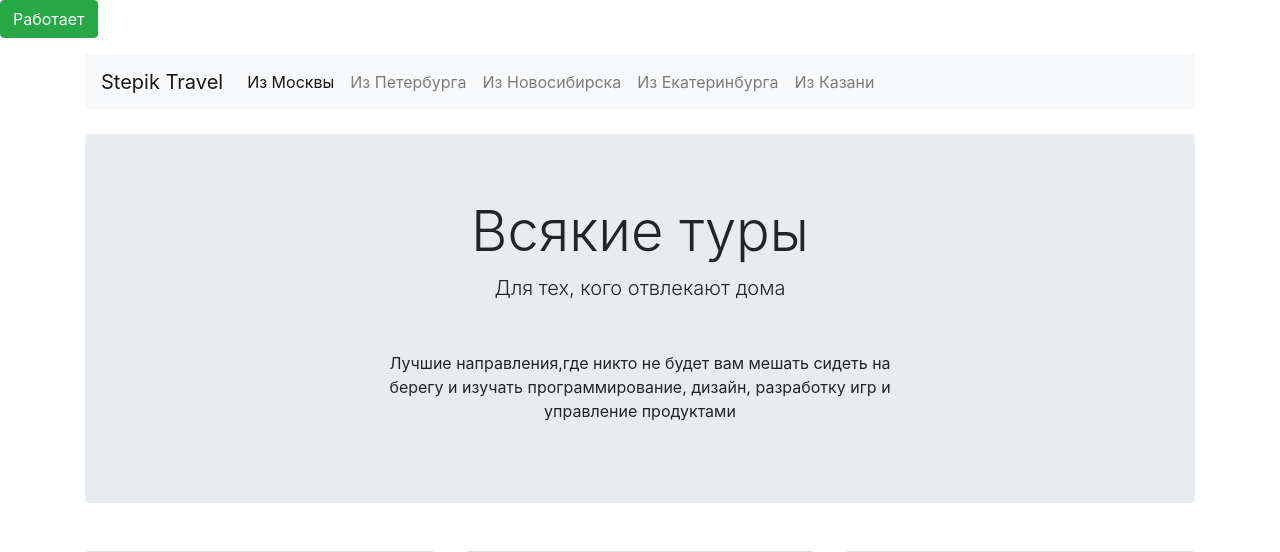
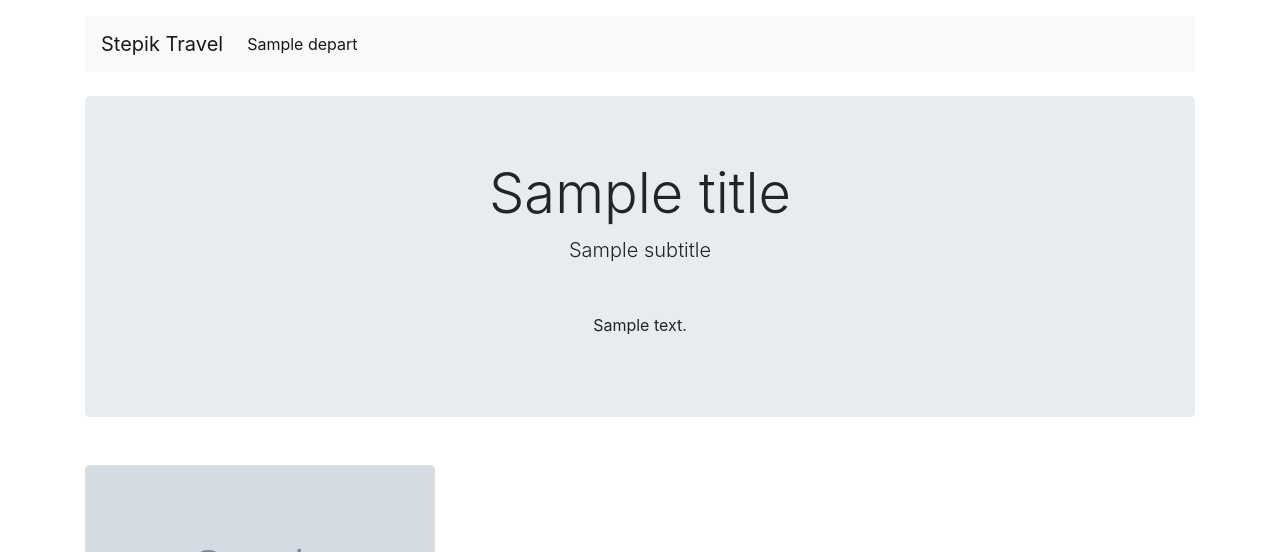
Before and after one commit to veegaaa/flask-travel-app, a Flask app: template templates/index.html in a window 1280 px wide. Shown: the top 552 px of the page. Run offline with Flask 2, Linux system fonts and the light colour scheme; the template is opened without the code that fills it: most values are stand-ins (such as "Sample title", 1, 10 or a date in 2020); grey boxes marked "Sample" are stand-in pictures; some libraries are stand-ins or nearby versions; grey boxes are pictures that could not be loaded.

Commit message:
* Add content_data.py * Adapt template to content_data.py (add Jinja)

```diff
--- a/app.py
+++ b/app.py
@@ -1,11 +1,18 @@
 from flask import Flask
 from flask import render_template
+from data import content_data
 
 app = Flask(__name__)
 
 @app.route("/")
 def template_index():
-    return render_template("index.html")
+    return render_template("index.html",
+                           title=content_data.title,
+                           departures=content_data.departures,
+                           subtitle=content_data.subtitle,
+                           description=content_data.description,
+                           tours=content_data.tours,
+                           )
 
 @app.route("/departure/<int:num_depart>")
 def template_departure(num_depart):
--- a/data/content_data.py
+++ b/data/content_data.py
@@ -1,4 +1,4 @@
-title = "Stepik Travel"
+title = "Travel"
 subtitle = "Для тех, кого отвлекают дома"
 description = "Лучшие направления, где никто не будет вам мешать сидеть на берегу и изучать программирование, дизайн, разработку игр и управление продуктами"
 departures = {"msk":"Из Москвы","spb":"Из Петербурга","nsk":"Из Новосибирска","ekb":"Из Екатеринбурга","kazan":"Из Казани"}
--- a/templates/index.html
+++ b/templates/index.html
@@ -8,7 +8,6 @@
 </head>
 
 <body>
-<a href="#" class="btn btn-success">Работает</a>
   <header class="container mt-3">
     <nav class="navbar navbar-expand-lg navbar-light bg-light">
       <a class="navbar-brand" href="#">Stepik Travel</a>
@@ -17,21 +16,11 @@
       </button>
       <div class="collapse navbar-collapse" id="navbarNav">
         <ul class="navbar-nav">
+          {% for depart in departures.values() %}
           <li class="nav-item active">
-            <a class="nav-link" href="#">Из Москвы</a>
+            <a class="nav-link" href="#">{{ depart }}</a>
           </li>
-          <li class="nav-item">
-            <a class="nav-link" href="#">Из Петербурга</a>
-          </li>
-          <li class="nav-item">
-            <a class="nav-link" href="#">Из Новосибирска</a>
-          </li>
-          <li class="nav-item">
-            <a class="nav-link" href="#">Из Екатеринбурга</a>
-          </li>
-          <li class="nav-item">
-            <a class="nav-link" href="#">Из Казани</a>
-          </li>
+          {% endfor %}
         </ul>
       </div>
     </nav>
@@ -39,84 +28,26 @@
   <main class="container mt-3">
     <!-- HERO -->
     <section class="jumbotron text-center mt-4">
-      <h1 class="display-4">Всякие туры</h1>
-      <p class="lead">Для тех, кого отвлекают дома</p>
-      <p class="mt-5 w-50 mx-auto">Лучшие направления,где никто не будет вам мешать сидеть на берегу и изучать программирование, дизайн, разработку игр и управление продуктами</p>
+      <h1 class="display-4">{{ title }}</h1>
+      <p class="lead">{{ subtitle }}</p>
+      <p class="mt-5 w-50 mx-auto">{{ description }}</p>
     </section>
     <!-- CARDS -->
     <div class="row mt-5">
+      {% for tour_id in tours.keys()|sort(reverse=True) %}
         <div class="col-4">
           <div class="card mb-4">
             <div class="embed-responsive embed-responsive-16by9">
-             <img class="card-img-top embed-responsive-item" src="https://place-hold.it/300x200" alt="" />
+               <img class="card-img-top embed-responsive-item" src="{{ tours[tour_id]['picture'] }}" alt="{{ tour_id }}" />
             </div>
             <div class="card-body">
-            <h2 class="h5 card-title">Hotel title</h2>
-            <p class="card-text">Some quick example text to build on the card title and make up the bulk of the card's content.</p>
+              <h2 class="h5 card-title">{{ tours[tour_id]['title'] }}</h2>
+              <p class="card-text">{{ tours[tour_id]['description']|truncate(100) }}</p>
               <a href="#" class="btn btn-sm btn-primary">Подробнее</a>
             </div>
           </div>
         </div>
-      <div class="col-4">
-        <div class="card mb-4">
-          <div class="embed-responsive embed-responsive-16by9">
-             <img class="card-img-top embed-responsive-item" src="https://place-hold.it/300x200" alt="" />
-          </div>
-          <div class="card-body">
-            <h2 class="h5 card-title">Hotel title</h2>
-            <p class="card-text">Some quick example text to build on the card title and make up the bulk of the card's content.</p>
-            <a href="#" class="btn btn-sm btn-primary">Подробнее</a>
-          </div>
-        </div>
-      </div>
-      <div class="col-4">
-        <div class="card mb-4">
-          <div class="embed-responsive embed-responsive-16by9">
-             <img class="card-img-top embed-responsive-item" src="https://place-hold.it/300x200" alt="" />
-          </div>
-          <div class="card-body">
-            <h2 class="h5 card-title">Hotel title</h2>
-            <p class="card-text">Some quick example text to build on the card title and make up the bulk of the card's content.</p>
-            <a href="#" class="btn btn-sm btn-primary">Подробнее</a>
-          </div>
-        </div>
-      </div>
-      <div class="col-4">
-        <div class="card mb-4">
-          <div class="embed-responsive embed-responsive-16by9">
-             <img class="card-img-top embed-responsive-item" src="https://place-hold.it/300x200" alt="" />
-          </div>
-          <div class="card-body">
-            <h2 class="h5 card-title">Hotel title</h2>
-            <p class="card-text">Some quick example text to build on the card title and make up the bulk of the card's content.</p>
-            <a href="#" class="btn btn-sm btn-primary">Подробнее</a>
-          </div>
-        </div>
-      </div>
-      <div class="col-4">
-        <div class="card mb-4">
-          <div class="embed-responsive embed-responsive-16by9">
-             <img class="card-img-top embed-responsive-item" src="https://place-hold.it/300x200" alt="" />
-          </div>
-          <div class="card-body">
-            <h2 class="h5 card-title">Hotel title</h2>
-            <p class="card-text">Some quick example text to build on the card title and make up the bulk of the card's content.</p>
-            <a href="#" class="btn btn-sm btn-primary">Подробнее</a>
-          </div>
-        </div>
-      </div>
-      <div class="col-4">
-        <div class="card mb-4">
-          <div class="embed-responsive embed-responsive-16by9">
-             <img class="card-img-top embed-responsive-item" src="https://place-hold.it/300x200" alt="" />
-          </div>
-          <div class="card-body">
-            <h2 class="h5 card-title">Hotel title</h2>
-            <p class="card-text">Some quick example text to build on the card title and make up the bulk of the card's content.</p>
-            <a href="#" class="btn btn-sm btn-primary">Подробнее</a>
-          </div>
-        </div>
-      </div>
+      {% endfor %}
     </div>
   </main>
   <script src="https://code.jquery.com/jquery-3.2.1.slim.min.js" integrity="sha384-KJ3o2DKtIkvYIK3UENzmM7KCkRr/rE9/Qpg6aAZGJwFDMVNA/GpGFF93hXpG5KkN" crossorigin="anonymous"></script>
```
Lines whose indentation alone changed are shown as unchanged.
